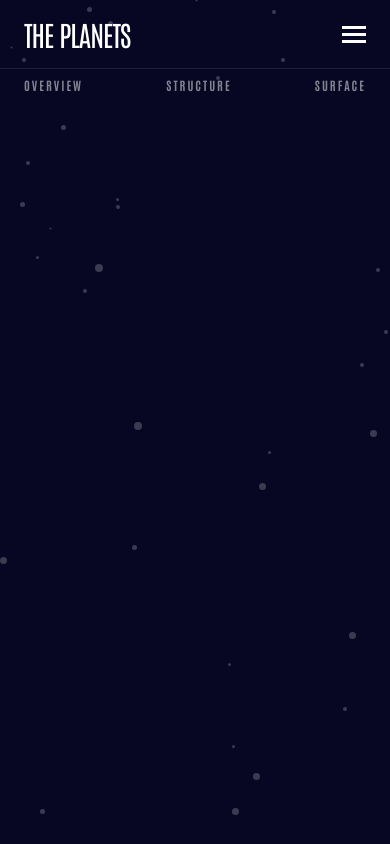
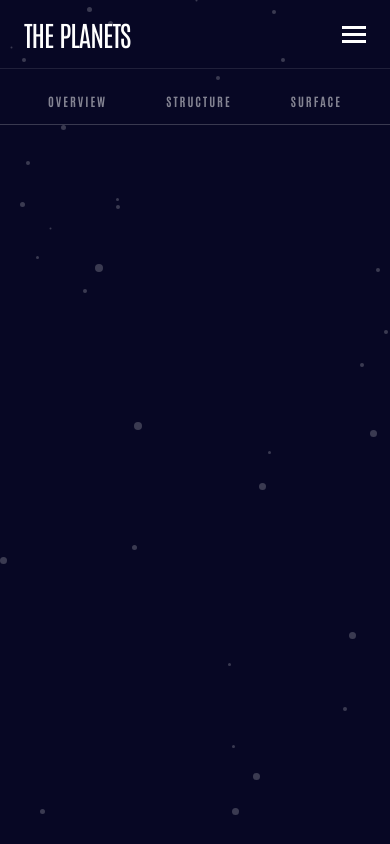
Before and after one commit to DemetreBerdzenadze7/planets-site, a React (Vite) app: page /Earth in a window 390 px wide. Built offline with nearby package versions, Linux system fonts and the light colour scheme.

Commit message:
refactor: restructure PlanetTabs component layout and wrap Planets page in Container

```diff
--- a/src/components/planets/PlanetTabs.tsx
+++ b/src/components/planets/PlanetTabs.tsx
@@ -2,7 +2,8 @@ import { tabs } from "./planetType";
 
 const PlanetTabs = () => {
   return (
-    <div className="flex items-center justify-between px-6 md:hidden">
+    <div className="md:hidden">
+      <div className="flex items-center justify-between px-6">
         {tabs.map((tab) => (
           <button
             key={tab}
@@ -12,6 +13,8 @@ const PlanetTabs = () => {
           </button>
         ))}
       </div>
+      <hr className="border-white opacity-[0.2] mt-1.5 -mx-6" />
+    </div>
   );
 };
 
--- a/src/pages/Planets.tsx
+++ b/src/pages/Planets.tsx
@@ -1,6 +1,7 @@
 import PlanetTabs from "../components/planets/PlanetTabs";
 import { useParams } from "react-router";
 import data from "../data/data.json";
+import Container from "../container/Container";
 
 const Planets = () => {
   const { planetName } = useParams();
@@ -12,9 +13,9 @@ const Planets = () => {
   }
 
   return (
-    <div>
+    <Container>
       <PlanetTabs />
-    </div>
+    </Container>
   );
 };
 
```
Lines whose indentation alone changed are shown as unchanged.
